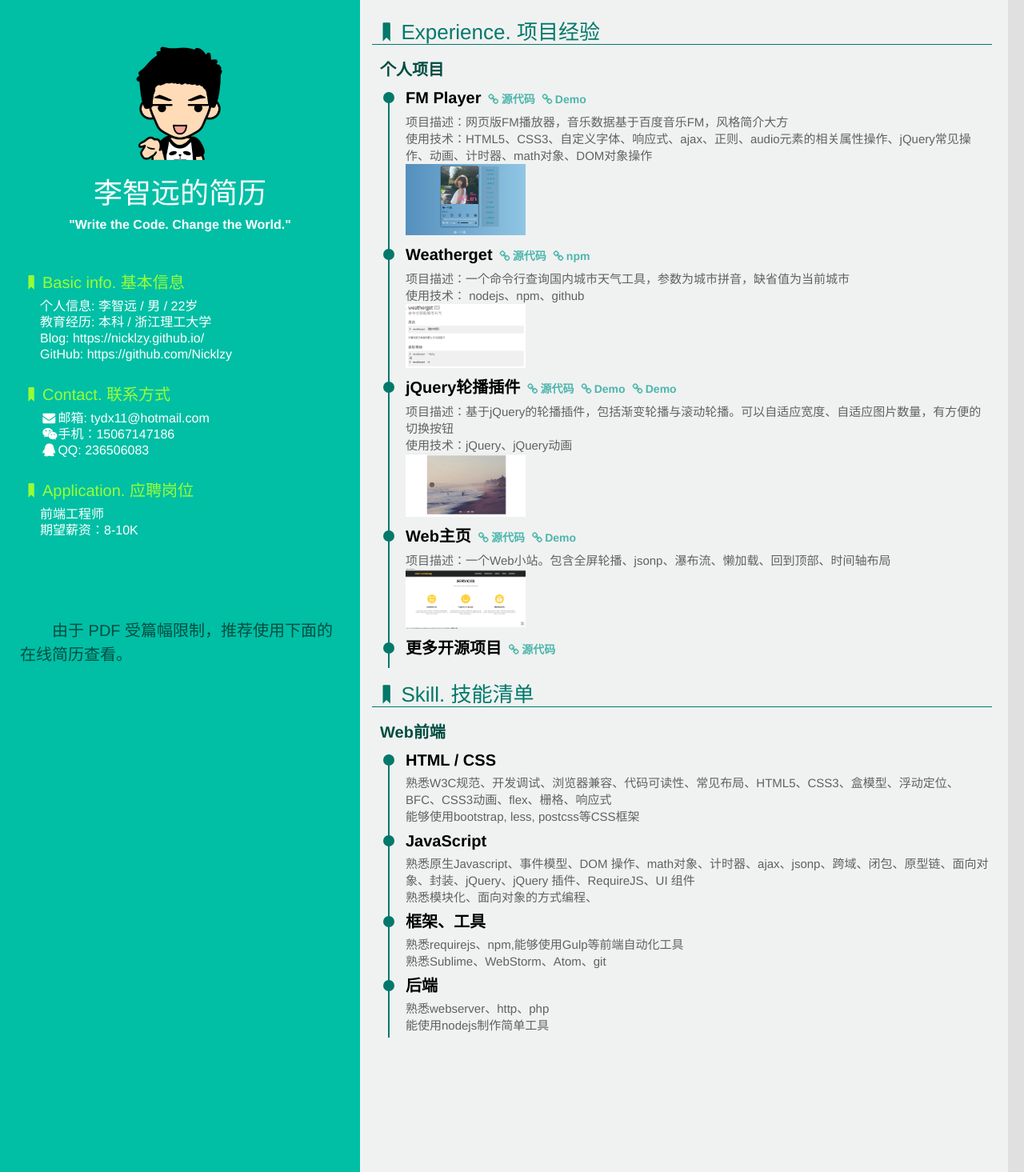
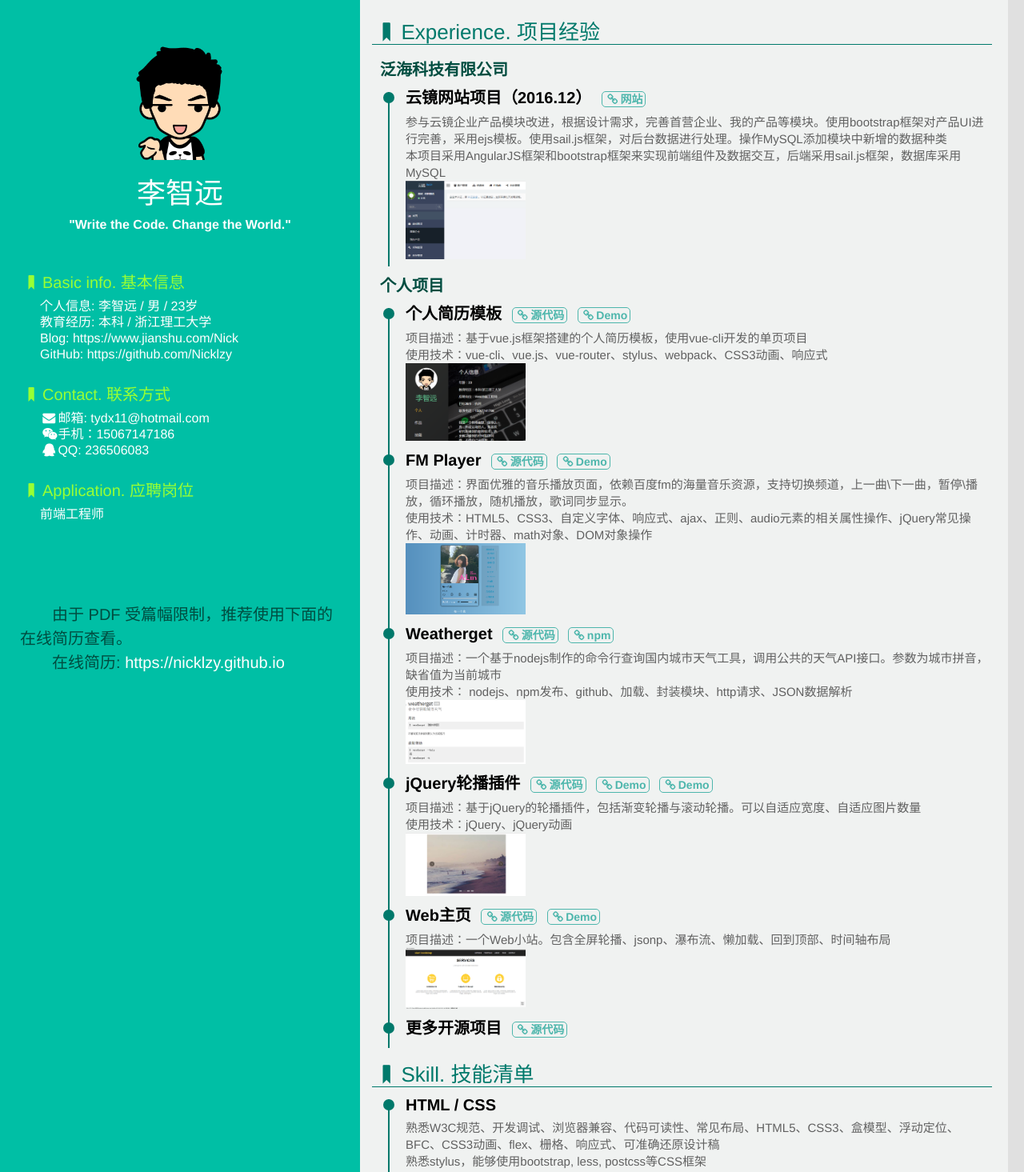
Before and after one commit to Nicklzy/resume, a website: page print.html in a window 1280 px wide. Shown: the top 1465 px of the page at 80% size. Drawn offline with Linux system fonts and the light colour scheme.

Commit message:
add content

```diff
--- a/print.html
+++ b/print.html
@@ -5,24 +5,35 @@
     <title>李智远的简历</title>
     <meta name="description" content="我是一个充满活力、对前端由衷热爱、善于发现问题的前端工程师。我目前正在寻找前端工程师岗位，希望借此机会为贵司献上我的一点绵薄之力，快招我到碗里来吧！">
     <meta name="keywords" content="李智远,前端,工作,简历">
-    <!--<link rel="shortcut icon" href="favicon.ico">-->
+    <link rel="shortcut icon" href="favicon.ico">
     <link rel="stylesheet" href="dist/css/print.min.css">
     <link rel="stylesheet" href="dist/css/fontello.min.css">
+    <style>
+        h4 a, h5 a{
+            border: 1px solid #4db6ac;
+            border-radius: 5px;
+            padding: 1px 3px;
+            margin-left: 7px;
+        }
+        /*.note a{*/
+            /*color: #004d40;*/
+        /*}*/
+    </style>
 </head>
 <body>
 <div class="container">
     <div class="sidebar">
         <div class="title">
             <img src="img/head.png">
-            <h1>李智远的简历</h1>
+            <h1>李智远</h1>
             <h2>"Write the Code. Change the World."</h2>
         </div>
         <ul class="side-info">
             <li class="someRight">
                 <dt><i class="icon-bookmark"></i>Basic info. 基本信息</dt>
-                <dd><span>个人信息:</span> 李智远 / 男 / 22岁</dd>
+                <dd><span>个人信息:</span> 李智远 / 男 / 23岁</dd>
                 <dd><span>教育经历:</span> 本科 / 浙江理工大学</dd>
-                <dd><span>Blog:</span> <a href="http://www.jianshu.com/users/45eae6119286/latest_articles" target="_blank">https://nicklzy.github.io/</a></dd>
+                <dd><span>Blog:</span> <a href="http://www.jianshu.com/users/45eae6119286/latest_articles" target="_blank">https://www.jianshu.com/Nick</a></dd>
                 <dd><span>GitHub:</span> <a href="https://github.com/Nicklzy" target="_blank">https://github.com/Nicklzy</a></dd>
             </li>
             <li class="someRight">
@@ -34,7 +45,6 @@
             <li class="someRight">
                 <dt><i class="icon-bookmark"></i>Application. 应聘岗位</dt>
                 <dd>前端工程师</dd>
-                <dd>期望薪资：8-10K</dd>
             </li>
             <!--
             <li class="skill">
@@ -83,12 +93,7 @@
             <!--<p>我是一个充满活力、对前端由衷热爱、善于发现问题的前端工程师。</p>-->
             <!--<p>我目前正在寻找前端工程师岗位，希望借此机会为贵司献上我的一点绵薄之力，快招我到碗里来吧！</p>-->
             <p>由于 PDF 受篇幅限制，推荐使用下面的在线简历查看。</p>
-        </div>
-        <div class="qr">
-            <div class="qr-in">
-                <img src="img/qr.png">
-                <p>在线简历: <a href="https://nicklzy.github.io/resume/" target="_blank">https://nicklzy.github.io/resume/</a></p>
-            </div>
+            <p>在线简历: <a href="https://nicklzy.github.io/#/info" target="_blank">https://nicklzy.github.io</a></p>
         </div>
 
     </div>
@@ -96,8 +101,31 @@
         <ul class="main-info">
             <li>
                 <dt><i class="icon-bookmark"></i>Experience. 项目经验</dt>
+                <h3>泛海科技有限公司</h3>
+                <ul class="exp">
+                    <li>
+                        <div class="circle"></div>
+                        <h4>云镜网站项目（2016.12）
+                            <a href="https://58ee.top/" target="_blank"><i class="icon-link"></i>网站</a>
+                        </h4>
+                        <p>参与云镜企业产品模块改进，根据设计需求，完善首营企业、我的产品等模块。使用bootstrap框架对产品UI进行完善，采用ejs模板。使用sail.js框架，对后台数据进行处理。操作MySQL添加模块中新增的数据种类</p>
+                        <p>本项目采用AngularJS框架和bootstrap框架来实现前端组件及数据交互，后端采用sail.js框架，数据库采用MySQL</p>
+                        <img src="img/glasses.png">
+                    </li>
+                </ul>
                 <h3>个人项目</h3>
                 <ul class="exp">
+                    <li>
+                        <div class="circle"></div>
+                        <h4>
+                            个人简历模板
+                            <a href="https://github.com/Nicklzy/job" target="_blank"><i class="icon-link"></i>源代码</a>
+                            <a href="https://nicklzy.github.io/#/info" target="_blank"><i class="icon-link"></i>Demo</a>
+                        </h4>
+                        <p>项目描述：基于vue.js框架搭建的个人简历模板，使用vue-cli开发的单页项目</p>
+                        <p>使用技术：vue-cli、vue.js、vue-router、stylus、webpack、CSS3动画、响应式</p>
+                        <img src="img/job.png">
+                    </li>
                     <li>
                         <div class="circle"></div>
                         <h4>
@@ -105,7 +133,7 @@
                             <a href="https://github.com/Nicklzy/music" target="_blank"><i class="icon-link"></i>源代码</a>
                             <a href="http://book.jirengu.com/jirengu-inc/jrg-renwu5/%E6%9D%8E%E6%99%BA%E8%BF%9C/music/index.html" target="_blank"><i class="icon-link"></i>Demo</a>
                         </h4>
-                        <p>项目描述：网页版FM播放器，音乐数据基于百度音乐FM，风格简介大方</p>
+                        <p>项目描述：界面优雅的音乐播放页面，依赖百度fm的海量音乐资源，支持切换频道，上一曲\下一曲，暂停\播放，循环播放，随机播放，歌词同步显示。</p>
                         <p>使用技术：HTML5、CSS3、自定义字体、响应式、ajax、正则、audio元素的相关属性操作、jQuery常见操作、动画、计时器、math对象、DOM对象操作</p>
                         <img src="img/aplayer.png">
                     </li>
@@ -116,8 +144,8 @@
                             <a href="https://github.com/Nicklzy/weather" target="_blank"><i class="icon-link"></i>源代码</a>
                             <a href="https://www.npmjs.com/package/weatherget" target="_blank"><i class="icon-link"></i>npm</a>
                         </h4>
-                        <p>项目描述：一个命令行查询国内城市天气工具，参数为城市拼音，缺省值为当前城市</p>
-                        <p>使用技术： nodejs、npm、github</p>
+                        <p>项目描述：一个基于nodejs制作的命令行查询国内城市天气工具，调用公共的天气API接口。参数为城市拼音，缺省值为当前城市</p>
+                        <p>使用技术： nodejs、npm发布、github、加载、封装模块、http请求、JSON数据解析</p>
                         <img src="img/weather.png">
                     </li>
                     <li>
@@ -128,7 +156,7 @@
                             <a href="http://book.jirengu.com/jirengu-inc/jrg-renwu5/%E6%9D%8E%E6%99%BA%E8%BF%9C/carousel/carousel.html" target="_blank"><i class="icon-link"></i>Demo</a>
                             <a href="http://book.jirengu.com/jirengu-inc/jrg-renwu5/%E6%9D%8E%E6%99%BA%E8%BF%9C/carousel/gradient.html" target="_blank"><i class="icon-link"></i>Demo</a>
                         </h4>
-                        <p>项目描述：基于jQuery的轮播插件，包括渐变轮播与滚动轮播。可以自适应宽度、自适应图片数量，有方便的切换按钮</p>
+                        <p>项目描述：基于jQuery的轮播插件，包括渐变轮播与滚动轮播。可以自适应宽度、自适应图片数量</p>
                         <p>使用技术：jQuery、jQuery动画</p>
                         <img src="img/carousel.png">
                     </li>
@@ -153,56 +181,35 @@
             </li>
             <li>
                 <dt><i class="icon-bookmark"></i>Skill. 技能清单</dt>
-                <h3>Web前端</h3>
                 <ul class="exp">
                     <li>
                         <div class="circle"></div>
                         <h4>HTML / CSS</h4>
-                        <p>熟悉W3C规范、开发调试、浏览器兼容、代码可读性、常见布局、HTML5、CSS3、盒模型、浮动定位、BFC、CSS3动画、flex、栅格、响应式</p>
-                        <!--<p>能够编写语义化的 HTML，模块化的 CSS，完成相应的布局</p>-->
-                        <p>能够使用bootstrap, less, postcss等CSS框架</p>
+                        <p>熟悉W3C规范、开发调试、浏览器兼容、代码可读性、常见布局、HTML5、CSS3、盒模型、浮动定位、BFC、CSS3动画、flex、栅格、响应式、可准确还原设计稿</p>
+                        <p>熟悉stylus，能够使用bootstrap, less, postcss等CSS框架</p>
                     </li>
                     <li>
                         <div class="circle"></div>
                         <h4>JavaScript</h4>
-                        <p>熟悉原生Javascript、事件模型、DOM 操作、math对象、计时器、ajax、jsonp、跨域、闭包、原型链、面向对象、封装、jQuery、jQuery 插件、RequireJS、UI 组件</p>
-                        <p>熟悉模块化、面向对象的方式编程、</p>
+                        <p>熟悉原生Javascript、事件模型、DOM 操作、math对象、计时器、闭包、原型链、封装、jQuery</p>
+                        <p>熟悉ajax、jsonp、跨域</p>
+                        <p>熟悉模块化、面向对象的方式编程</p>
                     </li>
                     <li>
                         <div class="circle"></div>
                         <h4>框架、工具</h4>
-                        <p>熟悉requirejs、npm,能够使用Gulp等前端自动化工具</p>
-                        <p>熟悉Sublime、WebStorm、Atom、git</p>
+                        <p>熟悉requirejs、npm，能够使用Gulp、webpack等前端自动化工具</p>
+                        <p>熟悉vue框架，善于使用vue-cli搭建单页应用</p>
+                        <p>熟悉Sublime、WebStorm、git、Vim</p>
                     </li>
                     <li>
                         <div class="circle"></div>
                         <h4>后端</h4>
-                        <p>熟悉webserver、http、php</p>
+                        <p>熟悉webserver、http、能使用php做简单接口调试</p>
                         <p>能使用nodejs制作简单工具</p>
+                        <p>了解MySQL</p>
                     </li>
                 </ul>
-                <!--
-                <h3>后端</h3>
-                <ul class="exp">
-                    <li>
-                        <p>熟悉 Linux 开发环境、 Linux 服务器环境搭建部署，两年 Linux 日常使用经验</p>
-                        <p>了解 Apache Nginx web服务器，一年多建站经验</p>
-                        <p>了解 Python，能够实现简单的爬虫、数据及图像处理工具、自动化脚本</p>
-                        <p>了解 C，读过《C Primer Plus》，能编写简单的解释器</p>
-                        <p>了解 Java，能进行简单的网络编程和多线程编程</p>
-                    </li>
-                </ul>
-                <h3>其他</h3>
-                <ul class="exp">
-                    <li>
-                        <p>是一个有趣的人，博客日均浏览量 1000+，GitHub Followers 270+，微博粉丝 660+，微信公众号关注用户 400+</p>
-                        <p>严重强迫症，不能忍受界面一个像素的偏差，同样不能忍受代码格式一个空格的偏差</p>
-                        <p>学习能力强，以上绝大多数的技能都是大三转专业之后自学修得的</p>
-                        <p>掌握 Vim Git 等开发工具的使用</p>
-                        <p>能够熟练使用 Markdown 进行写作</p>
-                    </li>
-                </ul>
-                -->
             </li>
         </ul>
     </div>
```
Also changed, not shown: index.html (+15 -4 lines), pdf.html (+21 -9 lines), img/glasses.png (added), img/job.png (added).
